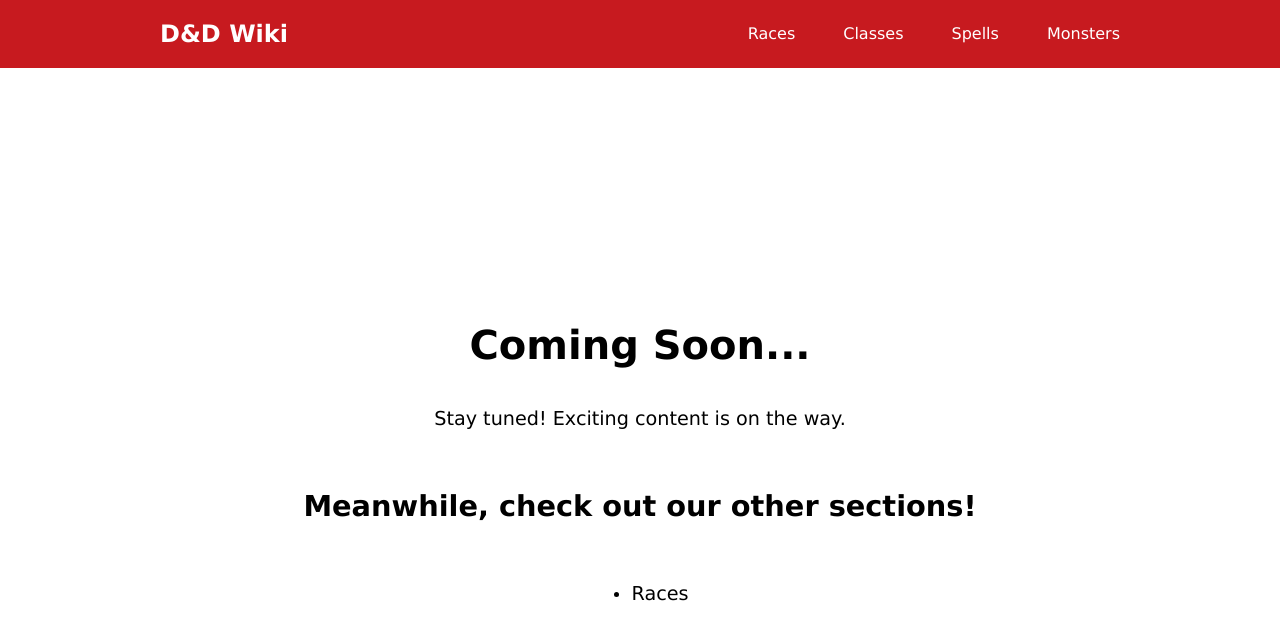
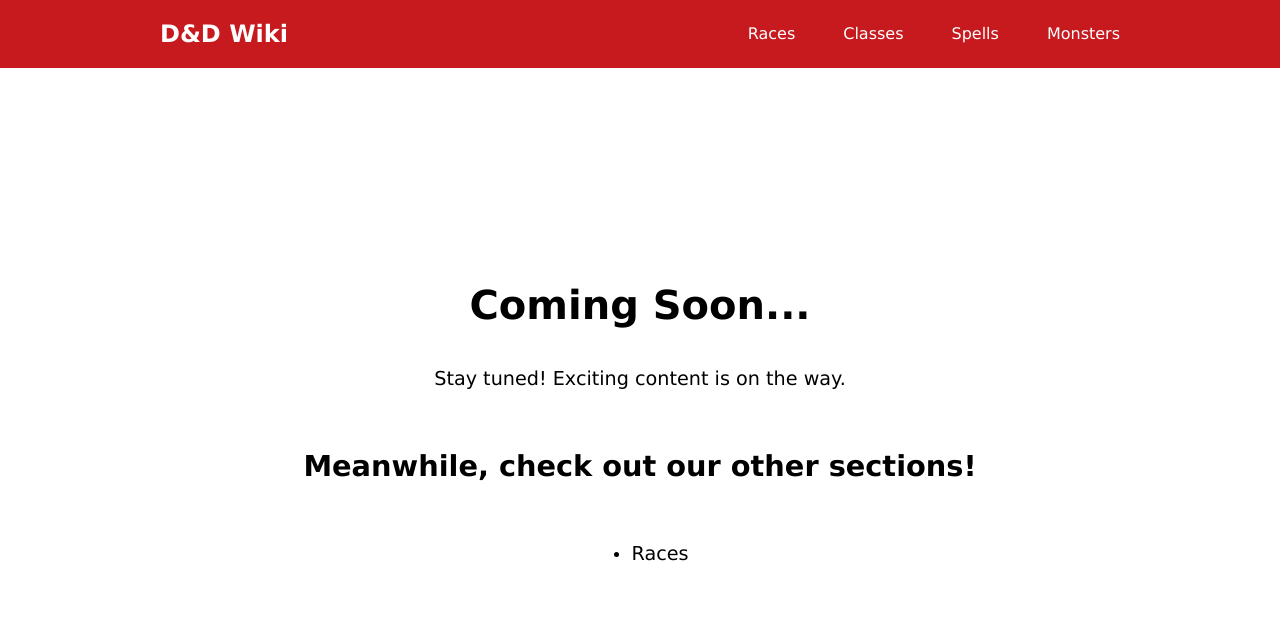
Before and after one commit to EzequielMenendez/D-DWikiFan, a Next.js app in the folder dnd-next/: page /spells in a window 1280 px wide. Shown: the top 640 px of the page. Built offline with nearby package versions, Linux system fonts and the light colour scheme.

Commit message:
adjust coming soon page

```diff
--- a/dnd-next/src/app/classes/page.jsx
+++ b/dnd-next/src/app/classes/page.jsx
@@ -1,5 +1,5 @@
 import React from 'react'
-import ComingSoon from '../comingSoon/comingSoon'
+import ComingSoon from '../../components/comingSoon/comingSoon'
 
 function Classes() {
   return (
--- a/dnd-next/src/app/globals.css
+++ b/dnd-next/src/app/globals.css
@@ -2,3 +2,7 @@ body{
     margin: 0;
     font-family: Verdana, Geneva, Tahoma, sans-serif;
 }
+
+p{
+    font-size: 15px;
+}
--- a/dnd-next/src/app/monsters/page.jsx
+++ b/dnd-next/src/app/monsters/page.jsx
@@ -1,5 +1,5 @@
 import React from 'react'
-import ComingSoon from '../comingSoon/comingSoon'
+import ComingSoon from '../../components/comingSoon/comingSoon'
 
 function Monsters() {
   return (
--- a/dnd-next/src/app/spells/page.jsx
+++ b/dnd-next/src/app/spells/page.jsx
@@ -1,5 +1,5 @@
 import React from 'react'
-import ComingSoon from '../comingSoon/comingSoon'
+import ComingSoon from '../../components/comingSoon/comingSoon'
 
 function Spells() {
   return (
--- a/dnd-next/src/app/comingSoon/comingSoon.jsx
+++ b/dnd-next/src/components/comingSoon/comingSoon.jsx
@@ -8,7 +8,7 @@ const ComingSoonWrapper = styled.div`
   flex-direction: column;
   align-items: center;
   justify-content: center;
-  height: 100vh;
+  height: 90vh;
   text-align: center;
 `;
 
```
